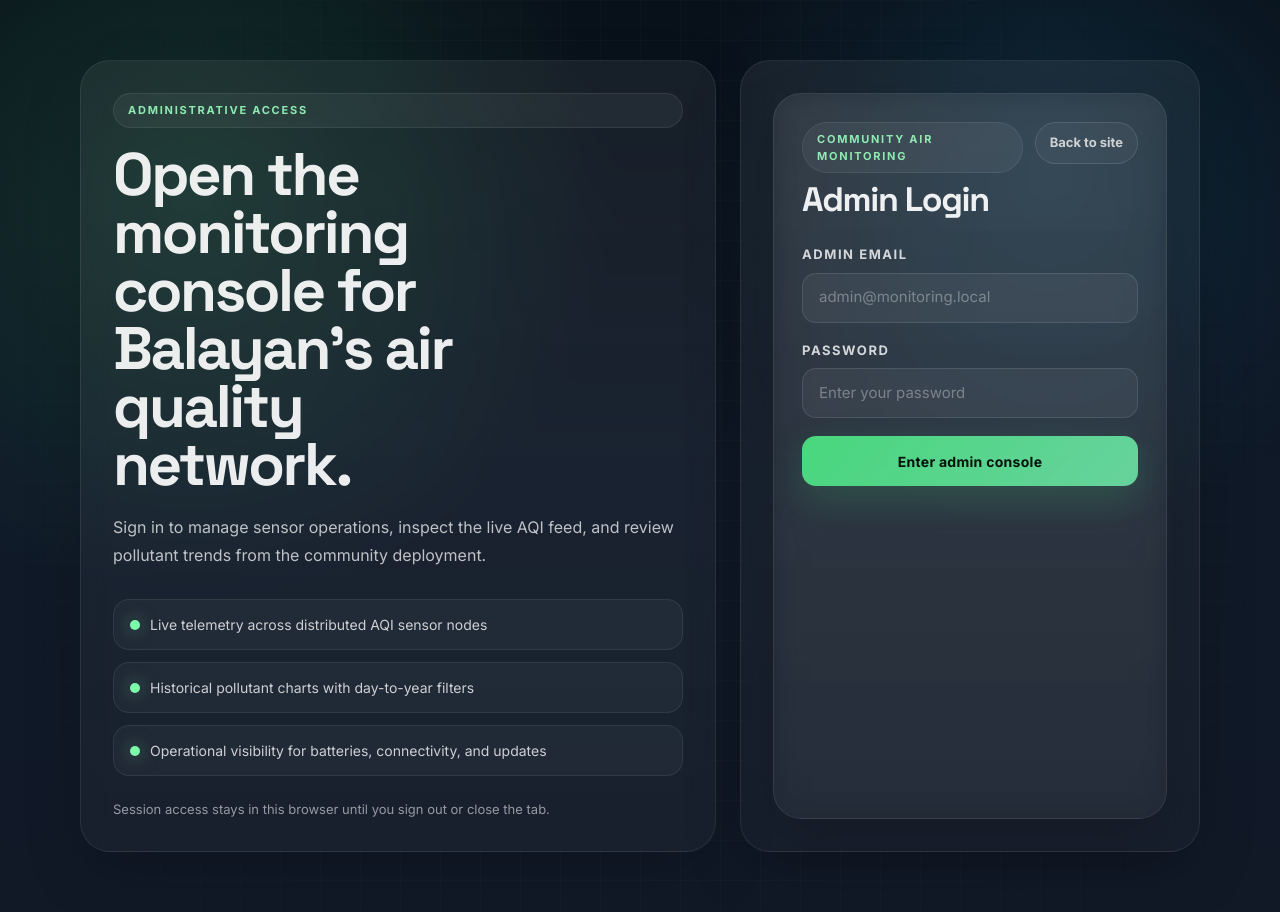
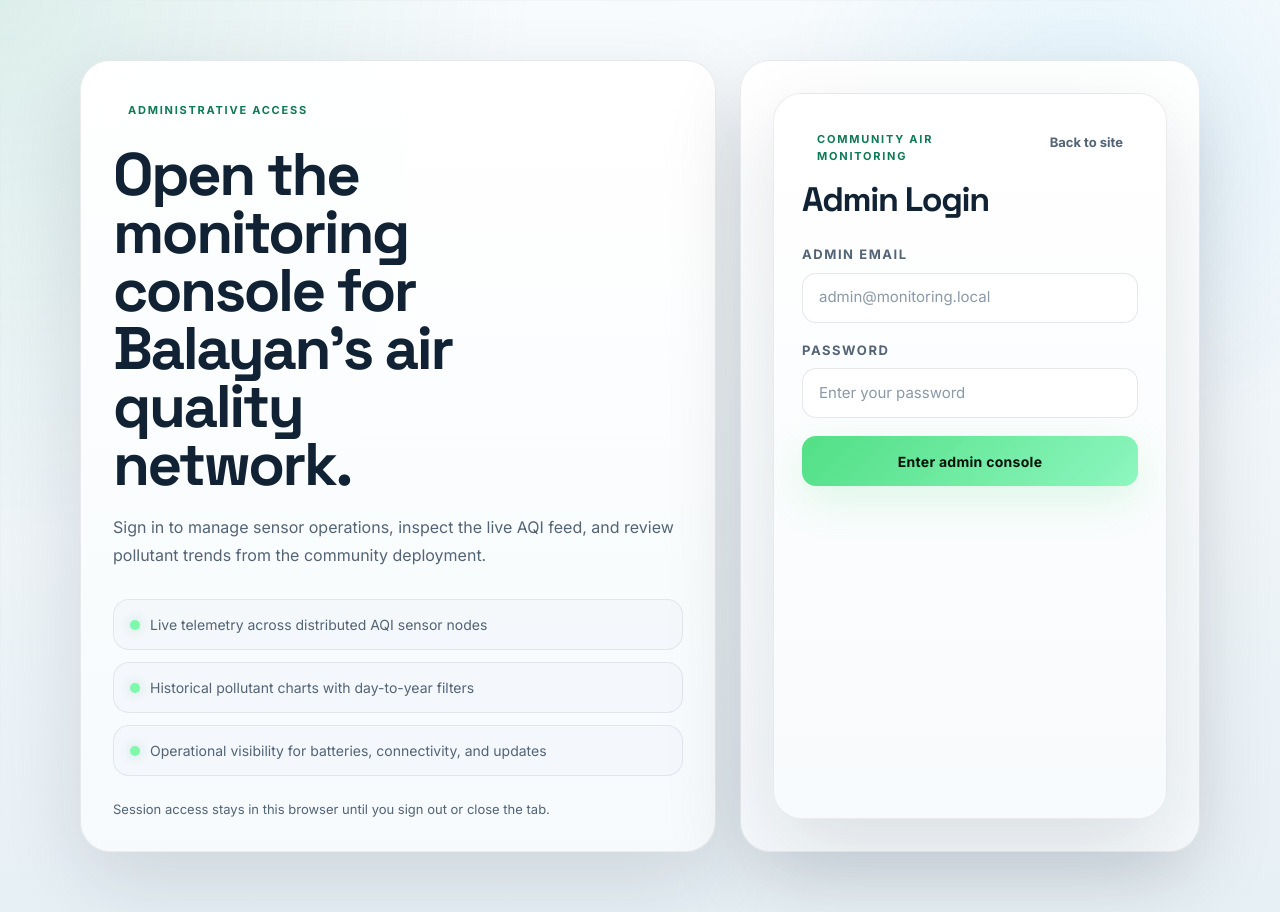
Before and after one commit to arvndlr/air-quality-app, a React (Vite) app in the folder web/: page /admin/login in a window 1280 px wide. Built offline with nearby package versions, Linux system fonts and the light colour scheme; no server answers.

Commit message:
Switch web app to light theme

```diff
--- a/web/src/components/ChartCard.tsx
+++ b/web/src/components/ChartCard.tsx
@@ -8,6 +8,16 @@ export function ChartCard(props: {
   points: SeriesPoint[];
   loading?: boolean;
 }) {
+  const chartColors = {
+    axis: "#6b7a89",
+    grid: "#d9e2ec",
+    tooltipBackground: "#ffffff",
+    tooltipBorder: "rgba(15, 23, 42, 0.12)",
+    tooltipText: "#102233",
+    average: "#14966a",
+    minimum: "#ea580c",
+    maximum: "#7c3aed",
+  };
   const data = props.points.map((p) => ({
     t: new Date(p.bucket).getTime(),
     avg: p.avg,
@@ -28,31 +38,34 @@ export function ChartCard(props: {
         {hasData ? (
           <ResponsiveContainer width="100%" height="100%">
             <LineChart data={data}>
-              <CartesianGrid strokeDasharray="3 3" stroke="rgba(255,255,255,0.08)" />
+              <CartesianGrid strokeDasharray="3 3" stroke={chartColors.grid} />
               <XAxis
                 dataKey="t"
                 type="number"
                 domain={["dataMin", "dataMax"]}
                 tickFormatter={(t) => format(new Date(t), "HH:mm")}
-                stroke="rgba(255,255,255,0.4)"
+                stroke={chartColors.axis}
                 tick={{ fontSize: 11 }}
               />
-              <YAxis stroke="rgba(255,255,255,0.4)" tick={{ fontSize: 11 }} />
+              <YAxis stroke={chartColors.axis} tick={{ fontSize: 11 }} />
               <Tooltip
                 labelFormatter={(t) => format(new Date(Number(t)), "PPpp")}
                 contentStyle={{
-                  background: "#1a2332",
-                  border: "1px solid rgba(255,255,255,0.15)",
+                  background: chartColors.tooltipBackground,
+                  border: `1px solid ${chartColors.tooltipBorder}`,
                   borderRadius: 8,
                   fontSize: 12,
+                  color: chartColors.tooltipText,
                 }}
+                itemStyle={{ color: chartColors.tooltipText }}
+                labelStyle={{ color: chartColors.tooltipText, fontWeight: 600 }}
               />
-              <Legend wrapperStyle={{ fontSize: 12 }} />
+              <Legend wrapperStyle={{ color: chartColors.tooltipText, fontSize: 12 }} />
               <Line
                 name="Average"
                 type="monotone"
                 dataKey="avg"
-                stroke="#4ade80"
+                stroke={chartColors.average}
                 dot={false}
                 strokeWidth={2}
               />
@@ -60,7 +73,7 @@ export function ChartCard(props: {
                 name="Min"
                 type="monotone"
                 dataKey="min"
-                stroke="#fb923c"
+                stroke={chartColors.minimum}
                 dot={false}
                 strokeWidth={1.5}
                 strokeDasharray="4 2"
@@ -69,7 +82,7 @@ export function ChartCard(props: {
                 name="Max"
                 type="monotone"
                 dataKey="max"
-                stroke="#a78bfa"
+                stroke={chartColors.maximum}
                 dot={false}
                 strokeWidth={1.5}
                 strokeDasharray="4 2"
--- a/web/src/components/PollutantCard.tsx
+++ b/web/src/components/PollutantCard.tsx
@@ -172,10 +172,11 @@ function GaugeMeter(props: { value: number; max: number; color: string }) {
   const { value, max, color } = props;
   const pct = Math.min(Math.max(value / max, 0), 1);
   const angle = -90 + pct * 180;
+  const trackColor = "rgba(15, 23, 42, 0.12)";
 
   return (
     <svg viewBox="0 0 120 70" className="gauge">
-      <path d="M 10 65 A 50 50 0 0 1 110 65" fill="none" stroke="rgba(255,255,255,0.1)" strokeWidth="8" strokeLinecap="round" />
+      <path d="M 10 65 A 50 50 0 0 1 110 65" fill="none" stroke={trackColor} strokeWidth="8" strokeLinecap="round" />
       <path d="M 10 65 A 50 50 0 0 1 110 65" fill="none" stroke={color} strokeWidth="8" strokeLinecap="round" strokeDasharray={`${pct * 157} 157`} />
       <line x1="60" y1="65" x2={60 + 38 * Math.cos((angle * Math.PI) / 180)} y2={65 + 38 * Math.sin((angle * Math.PI) / 180)} stroke={color} strokeWidth="2.5" strokeLinecap="round" />
       <circle cx="60" cy="65" r="4" fill={color} />
--- a/web/src/styles.css
+++ b/web/src/styles.css
@@ -1,21 +1,24 @@
 @import url("https://fonts.googleapis.com/css2?family=Inter:wght@400;500;600;700;800&family=Space+Grotesk:wght@500;700&display=swap");
 
 :root {
-  color-scheme: dark;
-  --bg: #0d1117;
-  --sidebar-bg: #0f1a2e;
-  --main-bg: #111927;
-  --panel: rgba(255, 255, 255, 0.06);
-  --panel2: rgba(255, 255, 255, 0.09);
-  --text: rgba(255, 255, 255, 0.92);
-  --muted: rgba(255, 255, 255, 0.55);
-  --border: rgba(255, 255, 255, 0.1);
-  --accent: #4ade80;
-  --accent-dim: rgba(74, 222, 128, 0.15);
-  --accent-soft: rgba(125, 249, 171, 0.2);
+  color-scheme: light;
+  --bg: #edf3f7;
+  --sidebar-bg: #f8fbfd;
+  --main-bg: #eef4f8;
+  --panel: #ffffff;
+  --panel2: #f3f7fb;
+  --text: #102233;
+  --muted: #66788a;
+  --border: rgba(15, 23, 42, 0.12);
+  --accent: #14966a;
+  --accent-dim: rgba(20, 150, 106, 0.12);
+  --accent-soft: rgba(20, 150, 106, 0.18);
   --hero-font: "Space Grotesk", "Inter", ui-sans-serif, system-ui, sans-serif;
   --radius: 12px;
   --sidebar-w: 250px;
+  --shadow-soft: 0 16px 40px rgba(15, 23, 42, 0.08);
+  --shadow-card: 0 22px 50px rgba(15, 23, 42, 0.1);
+  --shadow-strong: 0 30px 80px rgba(15, 23, 42, 0.12);
 }
 
 *,
@@ -31,7 +34,7 @@ html, body {
 
 body {
   font-family: "Inter", ui-sans-serif, system-ui, -apple-system, Segoe UI, Roboto, Helvetica, Arial, sans-serif;
-  background: var(--main-bg);
+  background: linear-gradient(180deg, #f8fbfd 0%, var(--main-bg) 100%);
   color: var(--text);
   line-height: 1.5;
 }
@@ -3039,6 +3042,306 @@ select option {
   }
 }
 
+/* Light theme overrides */
+.app-main {
+  background: transparent;
+}
+
+.sidebar {
+  box-shadow: 18px 0 42px rgba(15, 23, 42, 0.05);
+}
+
+.sidebar__logo {
+  color: #fff;
+}
+
+.sidebar__link:hover,
+.sidebar__logout:hover {
+  border-color: rgba(20, 150, 106, 0.18);
+  box-shadow: var(--shadow-soft);
+}
+
+.sidebar__link--active {
+  color: #0f7a57;
+  background: var(--accent-dim);
+}
+
+.sidebar__icon {
+  color: rgba(16, 34, 51, 0.42);
+}
+
+.sidebar__logout {
+  border-color: rgba(20, 150, 106, 0.22);
+  background: rgba(20, 150, 106, 0.06);
+}
+
+select {
+  background: #fff;
+  box-shadow: 0 1px 2px rgba(15, 23, 42, 0.03);
+}
+
+select option {
+  background: #fff;
+  color: var(--text);
+}
+
+.segmented {
+  background: #fff;
+  box-shadow: inset 0 0 0 1px rgba(15, 23, 42, 0.04);
+}
+
+.segmented button[data-active="true"] {
+  color: #0f7a57;
+}
+
+.aqi-hero,
+.chart-panel,
+.pollutant-stat-card,
+.mini-stat,
+.history-summary-card,
+.history-table-panel,
+.report-hero,
+.report-stat-card,
+.report-summary-card,
+.report-meta-card,
+.report-section,
+.pollutant-card,
+.sensor-node-card {
+  box-shadow: var(--shadow-soft);
+}
+
+.chart__empty {
+  border-color: rgba(15, 23, 42, 0.14);
+}
+
+.pollutant-stat-card:hover {
+  border-color: rgba(20, 150, 106, 0.22);
+  box-shadow: var(--shadow-card);
+}
+
+.modal-overlay {
+  background: rgba(226, 232, 240, 0.72);
+}
+
+.modal {
+  background: #fff;
+  box-shadow: var(--shadow-strong);
+}
+
+.error {
+  color: #8a1c1c;
+}
+
+.aqi-table tbody tr {
+  background: #fff;
+}
+
+.aqi-table tbody tr:hover {
+  background: #f7fafc;
+}
+
+.history-overview {
+  background:
+    linear-gradient(180deg, rgba(238, 244, 248, 0.98) 0%, rgba(238, 244, 248, 0.94) 82%, rgba(238, 244, 248, 0) 100%);
+}
+
+.history-status-pill--ready,
+.history-badge--ready,
+.report-status-badge--online {
+  background: rgba(20, 150, 106, 0.12);
+  border-color: rgba(20, 150, 106, 0.2);
+  color: #0f7a57;
+}
+
+.history-status-pill--warming,
+.history-badge--warming {
+  background: rgba(217, 119, 6, 0.12);
+  border-color: rgba(217, 119, 6, 0.18);
+  color: #b45309;
+}
+
+.history-status-pill--calibrating,
+.history-badge--calibrating {
+  background: rgba(2, 132, 199, 0.12);
+  border-color: rgba(2, 132, 199, 0.18);
+  color: #0369a1;
+}
+
+.history-status-pill--unknown,
+.history-badge--unknown {
+  background: rgba(100, 116, 139, 0.12);
+  border-color: rgba(100, 116, 139, 0.16);
+  color: #475569;
+}
+
+.report-status-badge--offline {
+  background: rgba(220, 38, 38, 0.1);
+  color: #b91c1c;
+}
+
+.history-table-wrapper {
+  background: #fff;
+}
+
+.history-table-scroll {
+  scrollbar-color: rgba(102, 120, 138, 0.32) transparent;
+}
+
+.history-table-scroll::-webkit-scrollbar-thumb {
+  background: rgba(102, 120, 138, 0.22);
+}
+
+.history-table-scroll::-webkit-scrollbar-thumb:hover {
+  background: rgba(102, 120, 138, 0.32);
+}
+
+.history-table-shadow {
+  background: linear-gradient(180deg, rgba(148, 163, 184, 0.2), rgba(148, 163, 184, 0));
+}
+
+.history-table thead th {
+  background: rgba(255, 255, 255, 0.96);
+}
+
+.history-pagination__button:hover:not(:disabled) {
+  background: #edf5f1;
+  border-color: rgba(20, 150, 106, 0.2);
+}
+
+.report-print-button {
+  color: #0f7a57;
+}
+
+.report-hero__summary {
+  color: #526476;
+}
+
+.sensor-node-card__reading {
+  background: #f4f8fb;
+}
+
+.landing-page,
+.auth-page {
+  background:
+    radial-gradient(circle at top left, rgba(20, 150, 106, 0.12), transparent 34%),
+    radial-gradient(circle at 85% 15%, rgba(14, 165, 233, 0.1), transparent 24%),
+    linear-gradient(180deg, #f8fbfd 0%, #eef4f8 55%, #e7f0f5 100%);
+}
+
+.landing-page__glow,
+.auth-page__mesh {
+  opacity: 0.75;
+}
+
+.auth-page__mesh {
+  background:
+    linear-gradient(rgba(15, 23, 42, 0.04) 1px, transparent 1px),
+    linear-gradient(90deg, rgba(15, 23, 42, 0.04) 1px, transparent 1px);
+}
+
+.landing-nav__link,
+.landing-nav__button,
+.landing-brand__text span,
+.landing-hero__body,
+.landing-stat-card p,
+.landing-feature-card p,
+.landing-coverage-panel p,
+.landing-site-card p,
+.landing-telemetry-card__label,
+.auth-panel__copy,
+.auth-highlight,
+.auth-note,
+.auth-card__back,
+.auth-field__label {
+  color: #526476;
+}
+
+.landing-nav__link:hover,
+.auth-card__back:hover {
+  color: var(--text);
+}
+
+.landing-button--secondary,
+.landing-nav__button {
+  background: rgba(255, 255, 255, 0.82);
+  border-color: rgba(15, 23, 42, 0.12);
+  color: var(--text);
+}
+
+.landing-hero__copy,
+.landing-hero__visual,
+.landing-stat-card,
+.landing-feature-card,
+.landing-coverage-panel,
+.landing-site-card,
+.auth-panel,
+.auth-card,
+.landing-telemetry-card {
+  border-color: rgba(15, 23, 42, 0.08);
+  background: linear-gradient(180deg, rgba(255, 255, 255, 0.94), rgba(247, 250, 252, 0.94));
+  box-shadow: var(--shadow-strong);
+}
+
+.landing-hero__eyebrow,
+.landing-section__eyebrow,
+.auth-panel__eyebrow,
+.auth-card__eyebrow,
+.landing-coverage-panel__tag {
+  color: #0f7a57;
+}
+
+.signal-orbit__ring {
+  border-color: rgba(20, 150, 106, 0.18);
+  box-shadow: inset 0 0 0 1px rgba(255, 255, 255, 0.9);
+}
+
+.signal-orbit__core {
+  background:
+    linear-gradient(180deg, rgba(255, 255, 255, 0.96), rgba(244, 248, 251, 0.92)),
+    #fff;
+  border-color: rgba(20, 150, 106, 0.16);
+  box-shadow: var(--shadow-card);
+}
+
+.landing-telemetry-card__grid div,
+.auth-highlight {
+  background: rgba(244, 248, 251, 0.9);
+  border: 1px solid rgba(15, 23, 42, 0.08);
+}
+
+.landing-coverage-panel::before {
+  background:
+    linear-gradient(rgba(15, 23, 42, 0.04) 1px, transparent 1px),
+    linear-gradient(90deg, rgba(15, 23, 42, 0.04) 1px, transparent 1px);
+}
+
+.landing-site-card__index {
+  background: rgba(20, 150, 106, 0.1);
+  color: #0f7a57;
+}
+
+.auth-highlight__dot {
+  box-shadow: 0 0 12px rgba(20, 150, 106, 0.24);
+}
+
+.auth-field input {
+  border-color: rgba(15, 23, 42, 0.1);
+  background: #fff;
+  color: var(--text);
+}
+
+.auth-field input::placeholder {
+  color: #8a99a8;
+}
+
+.auth-field input:focus {
+  background: #fff;
+}
+
+.auth-form__error {
+  color: #8a1c1c;
+}
+
 @media print {
   :root {
     color-scheme: light;
```
